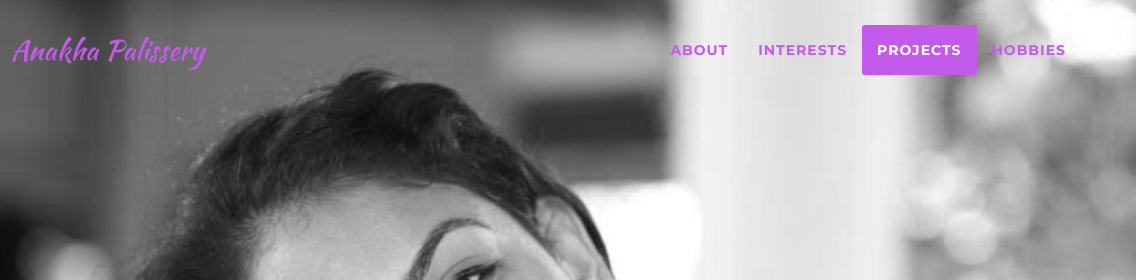
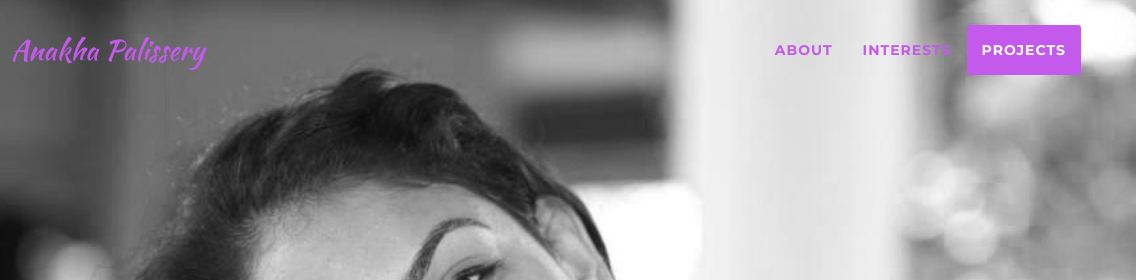
Before and after one commit to anakhap/anakhap.github.io, a plain HTML site: page index.html in a window 1280 px wide. Shown: the top 280 px of the page, 144-1280 px from the left. Drawn offline with nearby package versions, Linux system fonts and the light colour scheme; a web font is replaced by a local one.

Commit message:
updated favicon and top-bar navigation

```diff
--- a/index.html
+++ b/index.html
@@ -8,6 +8,8 @@
     <meta name="viewport" content="width=device-width, initial-scale=1">
     <meta name="description" content="">
     <meta name="author" content="">
+    <link rel='shortcut icon' href="img/AP_favicon.png">
+
 
     <title>Anakha Palissery</title>
 
@@ -69,9 +71,9 @@
                     <li>
                         <a class="page-scroll" href="#about">Projects</a>
                     </li>
-                    <li>
+                    <!-- <li>
                         <a class="page-scroll" href="#team">Hobbies</a>
-                    </li>
+                    </li> -->
                     <!-- <li>
                         <a class="page-scroll" href="#contact">Contact</a>
                     </li> -->
```
